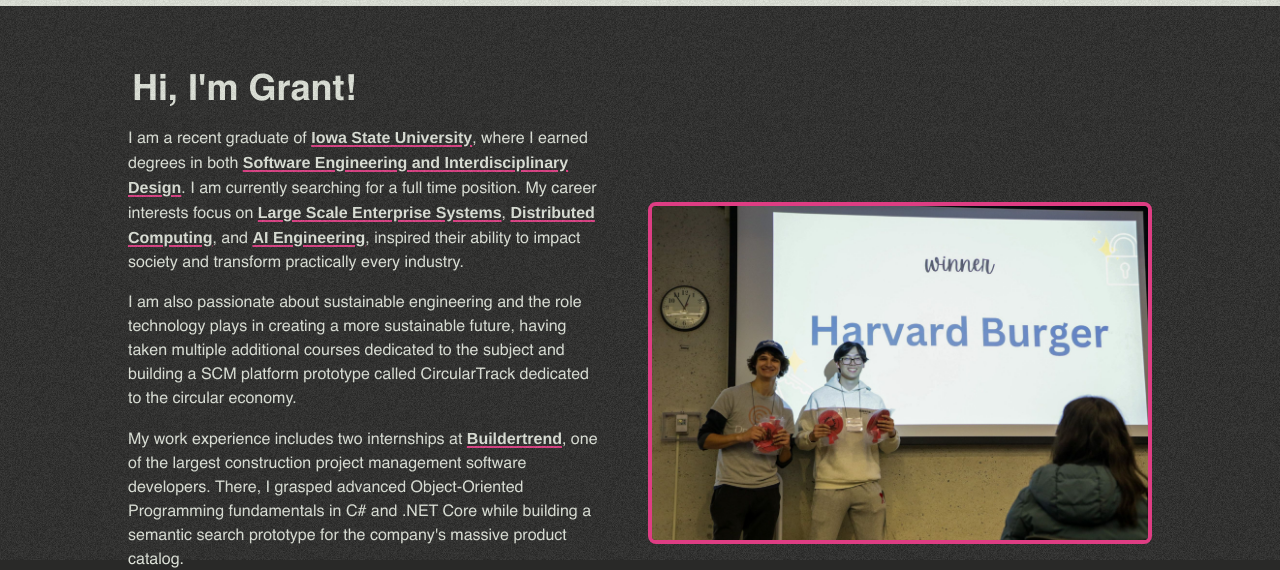
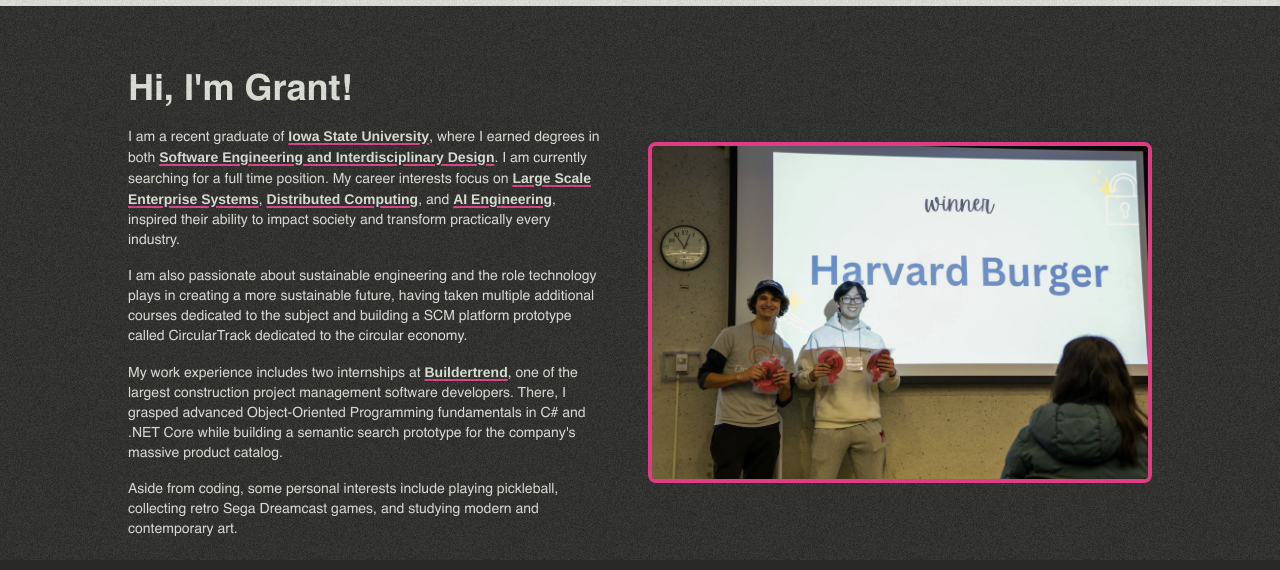
Before and after one commit to GrantDeWaay/personal-site, a React (Create React App) app: page / in a window 1280 px wide. Shown: the part 240-810 px from the top of the page. Built offline with nearby package versions, Linux system fonts and the light colour scheme.

Commit message:
Made text smaller

```diff
--- a/src/components/About.tsx
+++ b/src/components/About.tsx
@@ -3,19 +3,19 @@
 const About: React.FC = () => (
     <>
     <div className="grid lg:col-span-6 col-span-12 z-10 mr-8 mt-16 md:my-16 text-faded-black gap-6 ">
-        <div className="lg:col-span-6 col-span-12">
-            <h1 className="text-4xl font-bold mb-4   decoration-swiss-red inline-grid px-1">Hi, I'm Grant!</h1>
-            <p className="text-md mb-4">
+        <div className="lg:col-span-6 text-sm col-span-12">
+            <h1 className="text-4xl font-bold mb-4   decoration-swiss-red inline-grid">Hi, I'm Grant!</h1>
+            <p className=" mb-4">
                 I am a recent graduate of <span className="font-semibold underline decoration-2 underline-offset-2 decoration-swiss-red">Iowa State University</span>,
                 where I earned degrees in both <span className="font-semibold underline decoration-2  underline-offset-2 decoration-swiss-red">Software Engineering and Interdisciplinary Design</span>. I am currently searching for a full time position. My career interests focus on <span className="font-semibold underline decoration-2 underline-offset-2 decoration-swiss-red">Large Scale Enterprise Systems</span>, <span className="font-semibold underline decoration-2 underline-offset-2 decoration-swiss-red">Distributed Computing</span>, and <span className="font-semibold underline decoration-2 underline-offset-2 decoration-swiss-red">AI Engineering</span>, inspired their ability to impact society and transform
                 practically every industry.            </p>
-            <p className="text-md mb-4">
+            <p className=" mb-4">
             I am also passionate about sustainable engineering and the role technology plays in creating a more sustainable future, having taken multiple additional courses dedicated to the subject and building a SCM platform prototype called CircularTrack dedicated to the circular economy.
             </p>
-            <p className="text-md mb-4">
+            <p className=" mb-4">
                 My work experience includes two internships at <span className="font-semibold underline decoration-2 underline-offset-2 decoration-swiss-red">Buildertrend</span>, one of the largest construction project management software developers. There, I grasped advanced Object-Oriented Programming fundamentals in C# and .NET Core while building a semantic search prototype for the company's massive product catalog.
             </p>
-            <p className="text-md mb-4">
+            <p className=" mb-4">
                 Aside from coding, some personal interests include playing pickleball, collecting retro Sega Dreamcast games, and studying modern and contemporary art.
             </p>
         </div>
```
Also changed, not shown: public/hackharvard - Copy.png (deleted), 1 other file (tests, documents, lock files or other folders).
